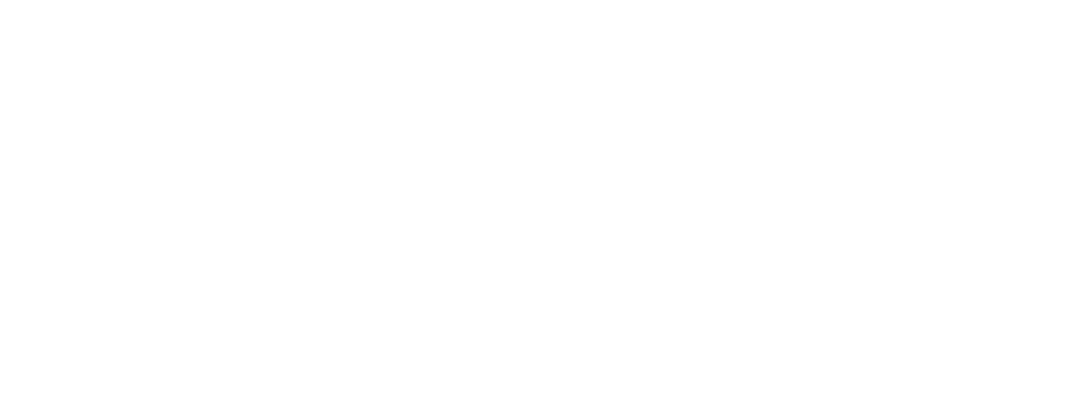
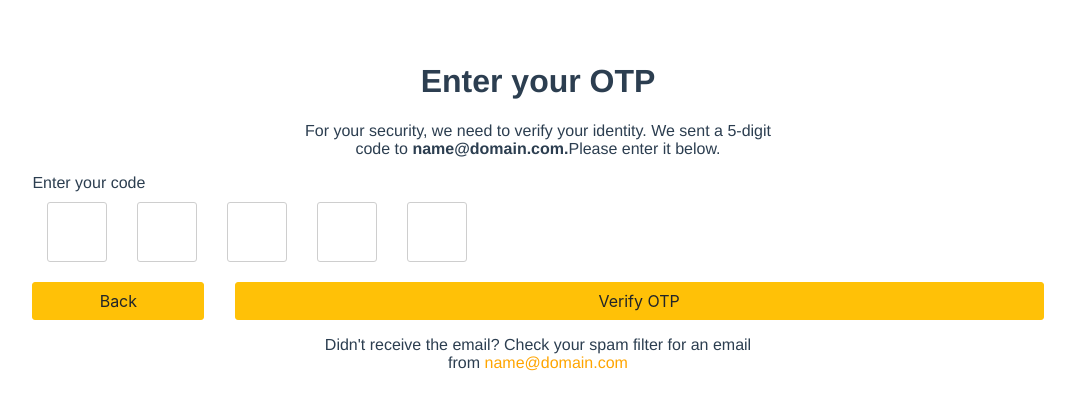
Before and after one commit to Anandsquash/myapp, a Vue app in the folder sample/: page /form3 in a window 1280 px wide. Before the commit this address had no page. Shown: the top 410 px of the page, without its empty margins (102-1177 px from the left). Built offline with nearby package versions, Linux system fonts and the light colour scheme.

Commit message:
form3 creations

```diff
--- a/sample/src/components/Form1.vue
+++ b/sample/src/components/Form1.vue
@@ -26,13 +26,13 @@
   <div>
       <label>Phone Number </label>
       <!-- <InputText id="mobile" placeholder="Phone Number" class="textBox" /> -->
-      <InputNumber id="mobile" v-model="mobile" :useGrouping="false" class="textBox"  />
+      <InputNumber id="mobile" v-model="mobile" :min="0" :max="10" :useGrouping="false" class="textBox"  />
   </div>
   <div >
       <Button label="Next" class="textBox"/>
   </div>
   <div>
-    <h6>Already have an account?</h6>
+    <h6>Already have an account? <span style="color:orange">Log in</span></h6>
 
   </div>
 
@@ -58,7 +58,7 @@
 };
 </script>
 <style >
-h1,h6 {
+h1,h5,h6,p {
   text-align: center;
 }
 
@@ -73,9 +73,9 @@
   margin-top: 5%;
 
 }
-.name{
+/* .name{
     width:100%;
-}
+} */
 
 .textBox{
     width: 100% !important;
--- a/sample/src/components/Form2.vue
+++ b/sample/src/components/Form2.vue
@@ -1,9 +1,11 @@
 <template>
     <div class="details">
         <h1>Add Your Company Details</h1>
-        <div>
-            <img src="C:\Anand\Project\myapp\sample\src\assets\clogo.png" id="logo">
-            <span style="color:orange">Upload your company logo</span>
+        <div style="display:flex;margin-bottom: 15px">
+            <div style="border: 1px solid gray;border-radius: 50%;">
+                <img src="C:\Anand\Project\myapp\sample\src\assets\clogo.png" class="logo">
+            </div>
+            <span style="color:orange;margin:30px">Upload your company logo</span>
         </div>
         <div class="name">
             <label>Company Details </label>
@@ -21,12 +23,13 @@
             <label>Year of Experience</label>
             <InputText v-model="experience" id="experience" placeholder="Year of Experience" class="textBox" />
         </div>
-        <div>
+        <div style="margin-bottom:20px">
             <Checkbox id="binary" v-model="checked" :binary="true" />
             I accept the <span style="color:orange">terms and conditions</span>
         </div>
-        <div>
+        <div class="footer">
             <Button label="Back" class="back"/>
+
             <Button label="Send OTP" class="otp"/>
         </div>
 
@@ -35,42 +38,28 @@
 </template>
 <script>
 export default {
-  name: "Form1",
+  name: "Form2",
   data(){
-      return{
-          selectedCountries: null,
-          selectedStates: null,
-          fname:'',
-          countries: ['Australia','China','India','Pakistan','Russia','United States'],
-          states: ['New South Wales', 'Queensland', 'Tibet','Qinghai','Karnataka','Tamil Nadu','Balochistan'
-          ,'Gilgit-Baltistan','Altay','Amur','Texas','California']
-      }
+
   }
 };
 </script>
-<style scoped>
+<style >
+.footer{
+display:flex;
+gap:3%;
+}
 .back{
-    /* width :333px;
-    height:40px */
-    /* height: 40px;
-width: 97px;
-left: 0px;
-top: 0px;
-border-radius: 3px;   */
-/* margin-right: 20px; */
-margin-top: 10px ;
-width: 115px;
+width:17% !important;
 }
 .otp{
-    width :933px;
-Height :40px;
-Radius :3px;
-margin-left: 16px;
+width:80% !important;
 
 }
-#logo{
+.logo{
     width:80px;
     height:80px;
+    object-fit: cover;
 }
 
 </style>
--- /dev/null
+++ b/sample/src/components/Form3.vue
@@ -0,0 +1,49 @@
+<template>
+    <div class="details">
+        <h1>Enter your OTP</h1>
+        <p>For your security, we need to verify your identity. We sent a 5-digit <br>
+        code to <strong>name@domain.com.</strong>Please enter it below.</p>
+        <div class="name">
+            <label>Enter your code</label>
+            <div class="userinput">
+                <!-- <InputNumber id="minmax" v-model="value4" mode="decimal" :min="0" :max="1" /> -->
+                <InputText v-model="ip1" id="ip1" class="input" />
+                <InputText v-model="ip2" id="ip2" class="input"/>
+                <InputText v-model="ip3" id="ip3" class="input"/>
+                <InputText v-model="ip4" id="ip4" class="input"/>
+                <InputText v-model="ip5" id="ip5" class="input"/>
+            </div>
+        </div>
+        <div class="footer">
+            <Button label="Back" class="back"/>
+            <Button label="Verify OTP" class="otp"/>
+        </div>
+        <div>
+            <p>Didn't receive the email? Check your spam filter for an email <br>
+            from <span style="color:orange">name@domain.com</span>
+            </p>
+        </div>
+    </div>
+</template>
+<script>
+export default {
+  name: "Form3",
+  data(){
+
+  }
+};
+</script>
+<style scoped>
+.input{
+    margin: 15px;
+    margin-top: 10px ;
+    margin-bottom: 20px ;
+    height: 60px;
+    width: 60px;
+    text-align: center;
+    border: 1px solid #CECECE;
+    box-sizing: border-box;
+    border-radius: 3px;
+}
+
+</style>
--- a/sample/src/router/index.js
+++ b/sample/src/router/index.js
@@ -3,6 +3,7 @@
 import AboutUs from '../components/AboutUs.vue'
 import Form1 from '../components/Form1.vue'
 import Form2 from '../components/Form2.vue'
+import Form3 from '../components/Form3.vue'
 
 
 const routes = [
@@ -25,7 +26,12 @@
   {
     path: '/form2',
     component: Form2
+  },
+  {
+    path: '/form3',
+    component: Form3
   }
+
 ]
 
 const router = createRouter({
```
